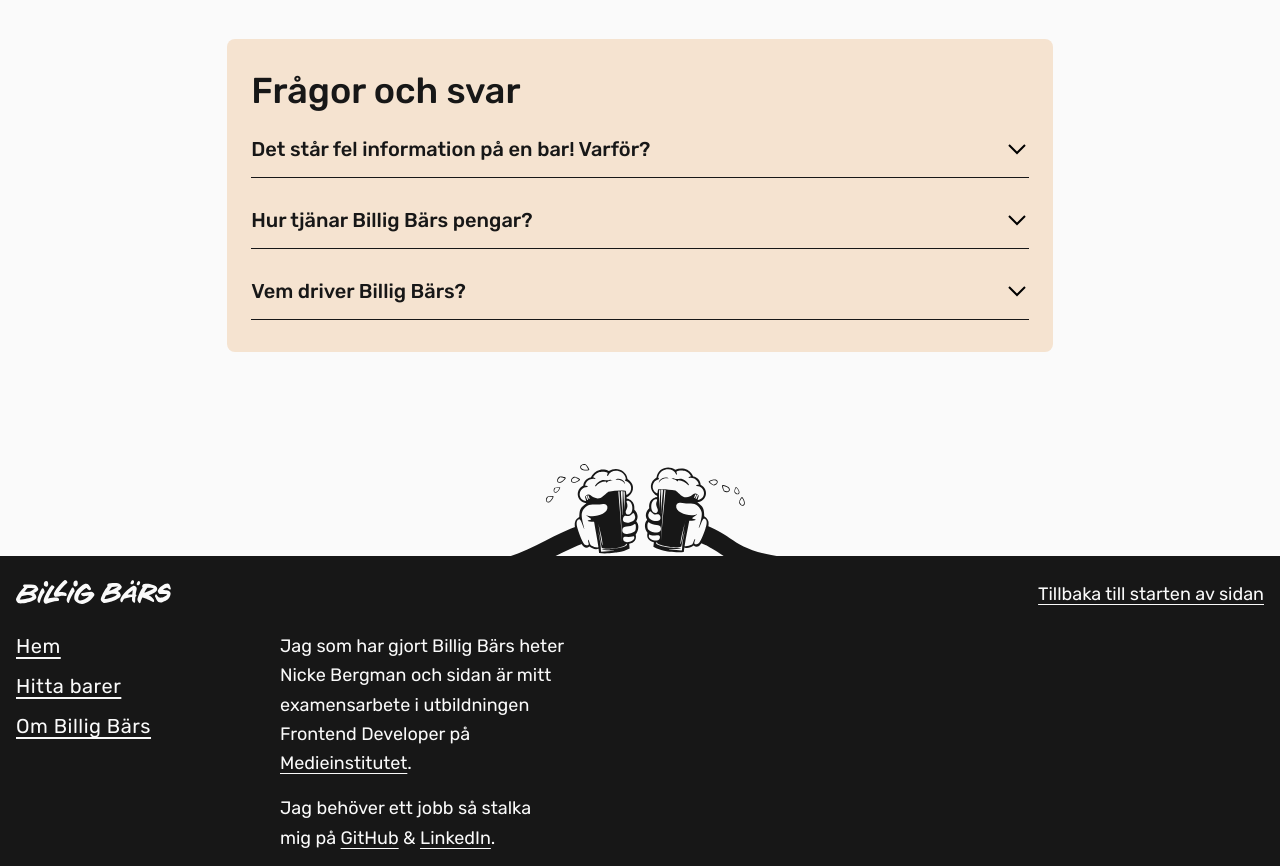
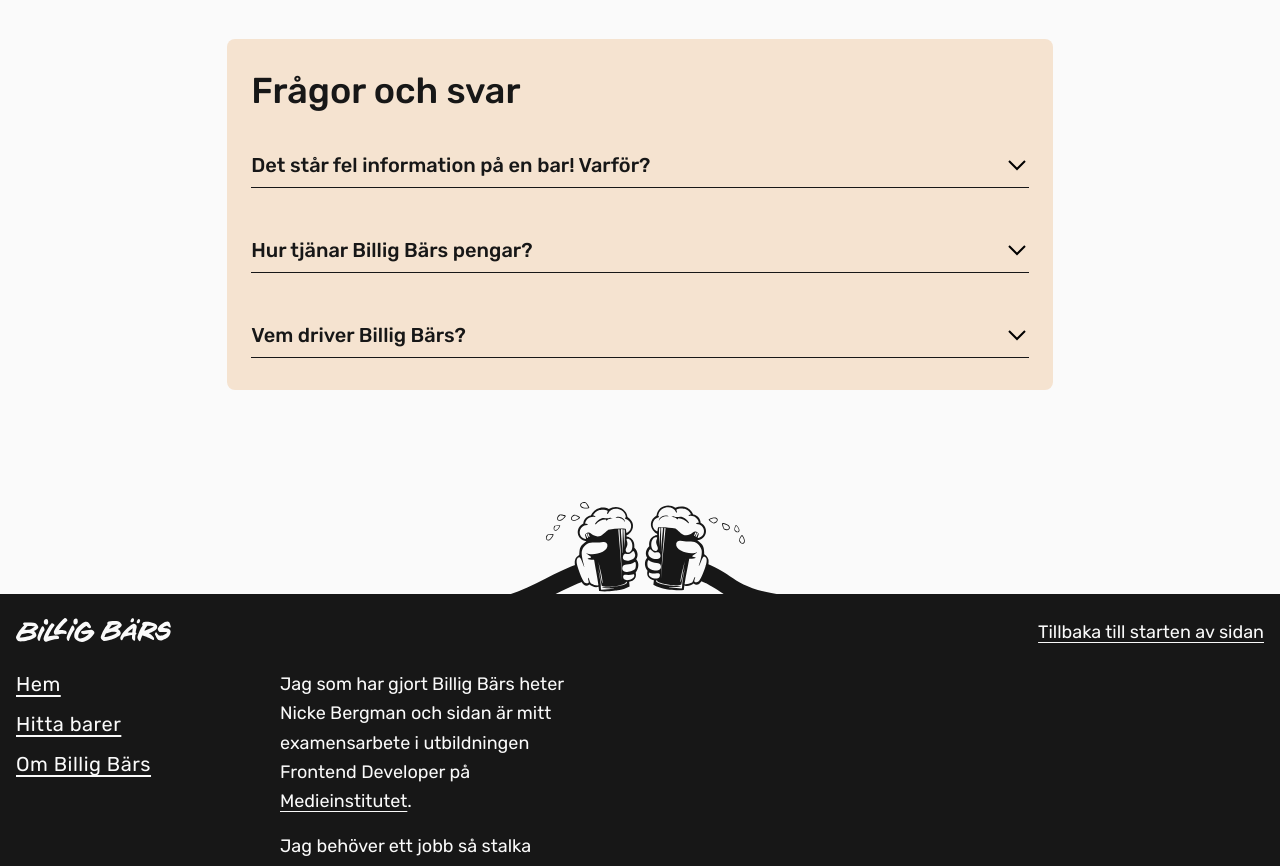
Before and after one commit to nickenickenicke/billig-bars, a Next.js app: page /about in a window 1280 px wide. Shown: the part 1589-2455 px from the top of the page. Built offline with nearby package versions, Linux system fonts and the light colour scheme; no server answers; a web font is replaced by a local one.

Commit message:
Updated styling

```diff
--- a/src/app/about/page.tsx
+++ b/src/app/about/page.tsx
@@ -54,7 +54,7 @@ export default async function AboutPage() {
           <BeerPriceCircle beer_ppv={2.225} beer_price={89} example />
         </section>
         <section className="mx-auto mt-10 block w-full rounded-lg bg-bg-mustard px-3 py-4 md:w-[min(65ch,_100%)] md:px-6 md:py-8 md:text-xl">
-          <h2 className="mb-3 text-2xl font-medium md:mb-6 md:text-4xl">Frågor och svar</h2>
+          <h2 className="mb-0 text-2xl font-medium md:mb-0 md:text-4xl">Frågor och svar</h2>
           <FAQuestion summary="Det står fel information på en bar! Varför?">
             <p>
               Lorem ipsum dolor sit amet consectetur adipisicing elit. Nisi sapiente eveniet ipsam
--- a/src/components/FAQuestion.tsx
+++ b/src/components/FAQuestion.tsx
@@ -5,8 +5,8 @@ interface FAQuestionProps {
 
 export const FAQuestion = ({ summary, children }: FAQuestionProps) => {
   return (
-    <details className="group w-full border-b border-black pt-[1lh] first-of-type:pt-0">
-      <summary className="flex cursor-pointer list-none items-center justify-between pb-[0.5lh] font-medium">
+    <details className="group w-full border-b border-black">
+      <summary className="flex cursor-pointer list-none items-center justify-between pb-2 pt-8 font-medium group-first-of-type:pt-6 md:pt-12 md:group-first-of-type:pt-10">
         {summary}
         <span className="block h-full pl-4">
           <svg
```
